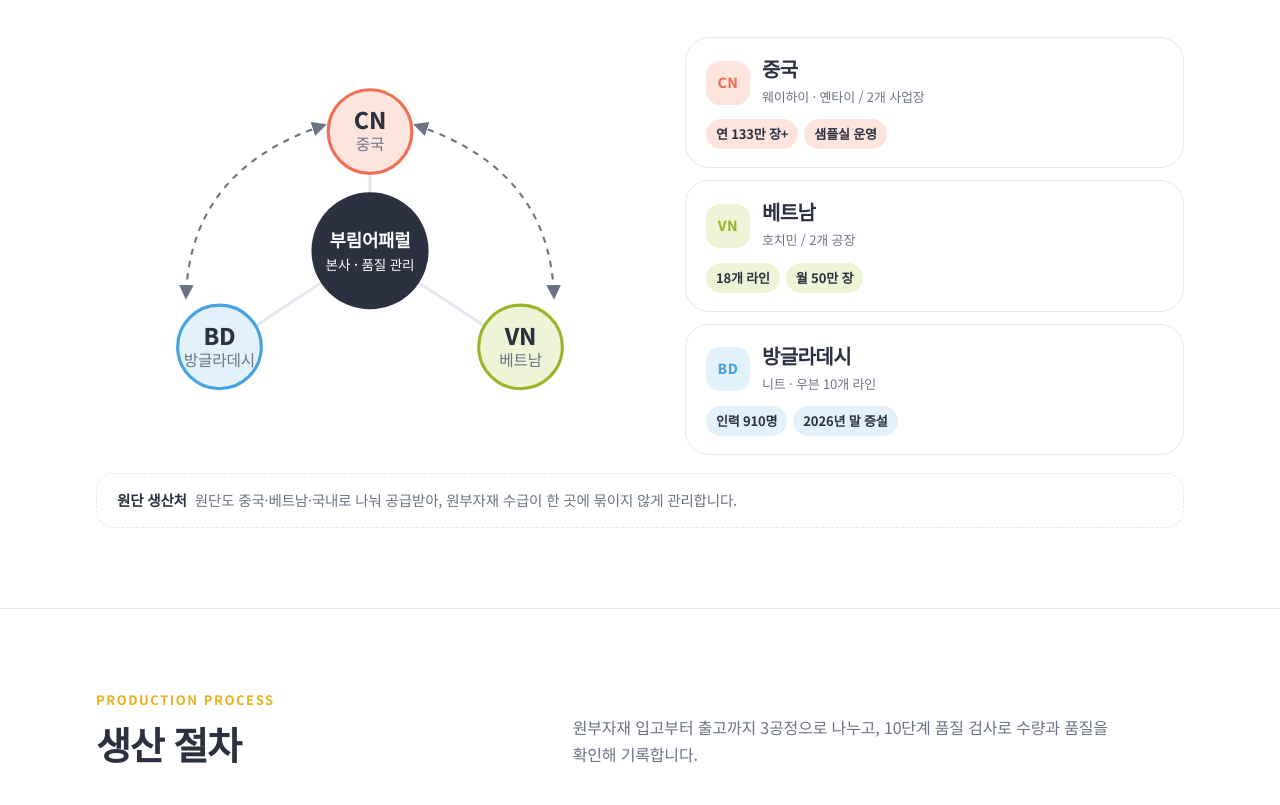
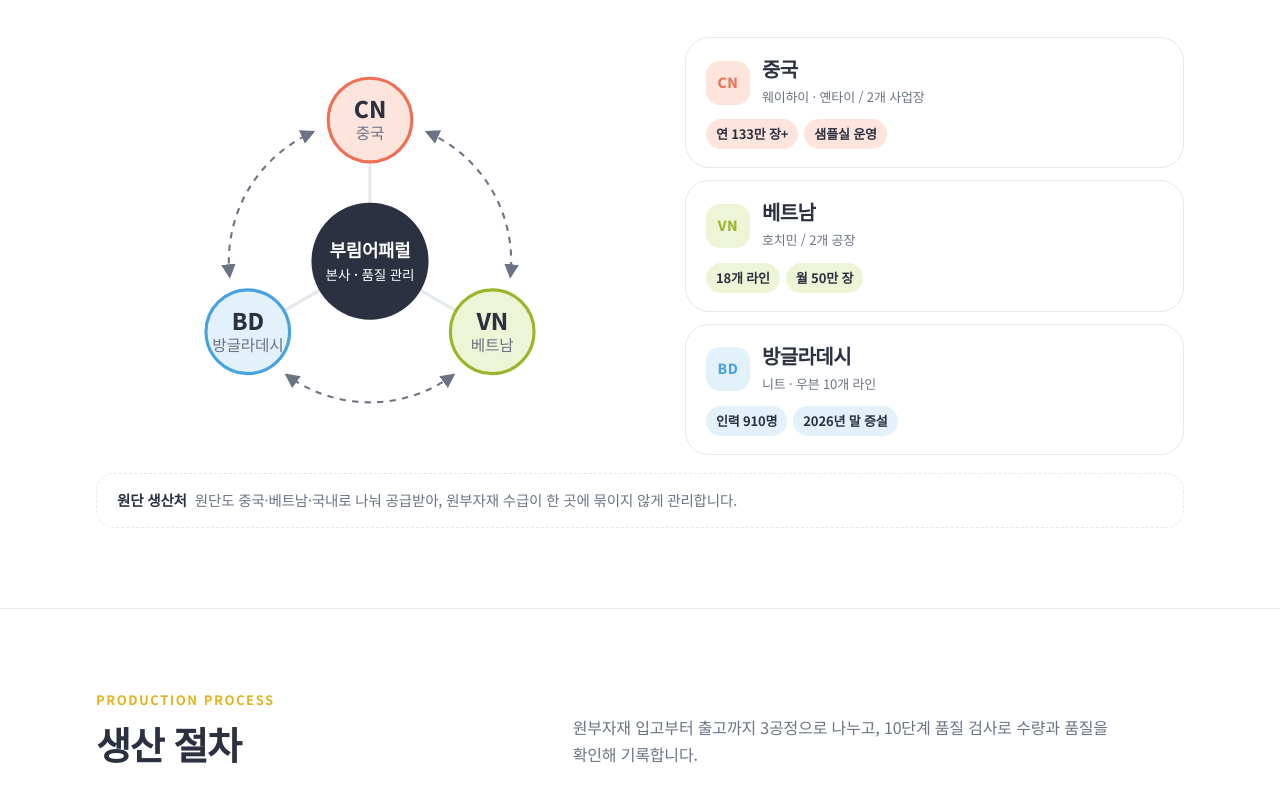
Before and after one commit to junhos23/BoolimApparel, a plain HTML site: page index.html in a window 1280 px wide. Shown: the part 1679-2484 px from the top of the page. Drawn offline with Linux system fonts and the light colour scheme; a web font is replaced by a local one.

Commit message:
생산거점 도식: 세 거점을 원 위에 두고 거점 사이를 양방향 원호 점선으로 연결
Co-Authored-By: Claude Opus 5.5 <noreply@anthropic.com>

```diff
--- a/index.html
+++ b/index.html
@@ -414,17 +414,19 @@ a.fig:hover{transform:translateY(-2px)}
       <div>
         <svg class="netmap" viewBox="0 0 440 330" role="img" aria-label="한국 본사가 중국, 베트남, 방글라데시 생산 거점을 함께 관리하고, 거점끼리 물량을 서로 넘길 수 있는 구조">
           <defs><marker id="ah" viewBox="0 0 10 10" refX="8" refY="5" markerWidth="7" markerHeight="7" orient="auto-start-reverse"><path class="arrow" d="M0 0L10 5L0 10z"/></marker></defs>
-          <line class="spoke" x1="220" y1="170" x2="220" y2="62"/>
-          <line class="spoke" x1="220" y1="170" x2="360" y2="262"/>
-          <line class="spoke" x1="220" y1="170" x2="80" y2="262"/>
-          <path class="swap" d="M264 50 Q392 92 396 214" marker-start="url(#ah)" marker-end="url(#ah)"/>
-          <path class="swap" d="M176 50 Q48 92 44 214" marker-start="url(#ah)" marker-end="url(#ah)"/>
-          <circle class="hub" cx="220" cy="170" r="56"/>
-          <text class="hubt" x="220" y="166" text-anchor="middle" font-size="17">부림어패럴</text>
-          <text class="hubt" x="220" y="188" text-anchor="middle" font-size="13" style="font-weight:500">본사 · 품질 관리</text>
-          <circle class="n-cn" cx="220" cy="56" r="40"/><text class="cc" x="220" y="54" text-anchor="middle">CN</text><text class="nm" x="220" y="74" text-anchor="middle">중국</text>
-          <circle class="n-vn" cx="364" cy="262" r="40"/><text class="cc" x="364" y="260" text-anchor="middle">VN</text><text class="nm" x="364" y="280" text-anchor="middle">베트남</text>
-          <circle class="n-bd" cx="76" cy="262" r="40"/><text class="cc" x="76" y="260" text-anchor="middle">BD</text><text class="nm" x="76" y="280" text-anchor="middle">방글라데시</text>
+          <!-- 세 거점을 본사 둘레 원 위에 두고, 거점 사이를 양방향 원호 점선으로 연결 -->
+          <line class="spoke" x1="220" y1="180" x2="220.0" y2="45.0"/>
+          <line class="spoke" x1="220" y1="180" x2="336.9" y2="247.5"/>
+          <line class="spoke" x1="220" y1="180" x2="103.1" y2="247.5"/>
+          <path class="swap" d="M274.9 56.7 A135 135 0 0 1 354.3 194.1" marker-start="url(#ah)" marker-end="url(#ah)"/>
+          <path class="swap" d="M299.4 289.2 A135 135 0 0 1 140.6 289.2" marker-start="url(#ah)" marker-end="url(#ah)"/>
+          <path class="swap" d="M85.7 194.1 A135 135 0 0 1 165.1 56.7" marker-start="url(#ah)" marker-end="url(#ah)"/>
+          <circle class="hub" cx="220" cy="180" r="56"/>
+          <text class="hubt" x="220" y="176" text-anchor="middle" font-size="17">부림어패럴</text>
+          <text class="hubt" x="220" y="198" text-anchor="middle" font-size="13" style="font-weight:500">본사 · 품질 관리</text>
+          <circle class="n-cn" cx="220.0" cy="45.0" r="40"/><text class="cc" x="220.0" y="43.0" text-anchor="middle">CN</text><text class="nm" x="220.0" y="63.0" text-anchor="middle">중국</text>
+          <circle class="n-vn" cx="336.9" cy="247.5" r="40"/><text class="cc" x="336.9" y="245.5" text-anchor="middle">VN</text><text class="nm" x="336.9" y="265.5" text-anchor="middle">베트남</text>
+          <circle class="n-bd" cx="103.1" cy="247.5" r="40"/><text class="cc" x="103.1" y="245.5" text-anchor="middle">BD</text><text class="nm" x="103.1" y="265.5" text-anchor="middle">방글라데시</text>
         </svg>
       </div>
       <div class="sites">
```
